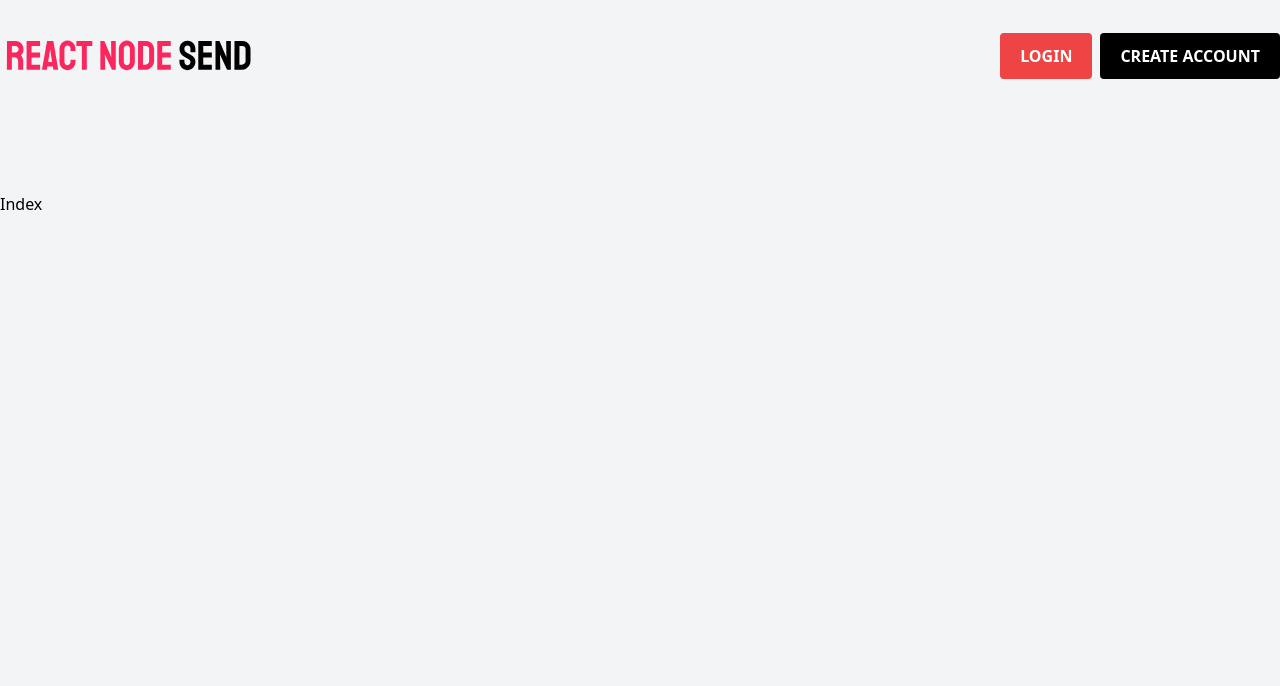
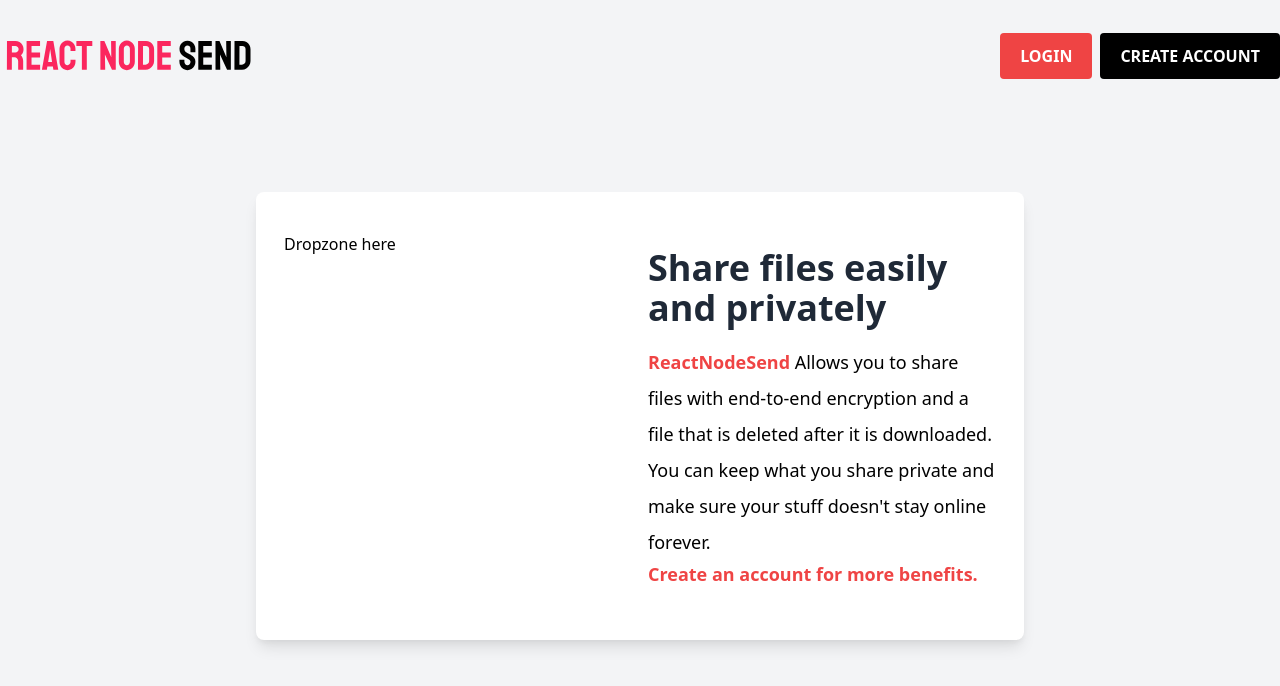
Before and after one commit to jimmy404/NodeServer-Client, a Next.js app: page / in a window 1280 px wide. Shown: the top 686 px of the page. Built offline with nearby package versions, Linux system fonts and the light colour scheme; no server answers.

Commit message:
Adds styles and visual for the dropzone - Adds a link to redirect a createaccount

```diff
--- a/pages/index.js
+++ b/pages/index.js
@@ -1,6 +1,7 @@
 import React, { useContext, useEffect } from 'react';
 import Layout from '../components/Layout';
 import authContext from '../context/auth/authContext';
+import Link from 'next/link';
 
 const Index = () => {
 
@@ -13,7 +14,22 @@
 
   return(
     <Layout>
-      <h1>Index</h1>
+      <div className="md:w-4/5 xl:w-3/5 mx-auto mb-32">
+        <div className="lg:flex md:shadow-lg p-5 bg-white rounded-lg py-10">
+          <div className="md:flex-1 mb-3 mx-2 mt-16 lg:mt-0">
+            <p>Dropzone here</p>
+          </div>
+          <div className="md:flex-1 mb-3 mx-2 mt-16 lg:mt-0">
+            <h2 className="text-4xl font-sans font-bold text-gray-800 my-4">Share files easily and privately</h2>
+            <p className="text-lg leading-loose">
+              <span className="text-red-500 font-bold">ReactNodeSend </span>Allows you to share files with end-to-end encryption and a file that is deleted after it is downloaded. You can keep what you share private and make sure your stuff doesn't stay online forever.
+            </p>
+            <Link href="/createaccount">
+              <a className="text-red-500 font-bold text-lg hover:text-red-700">Create an account for more benefits.</a>
+            </Link>
+          </div>
+        </div>
+      </div>
     </Layout>
   );
 }
```
